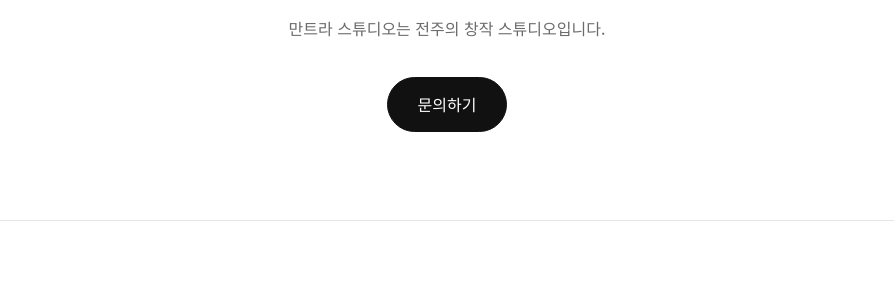
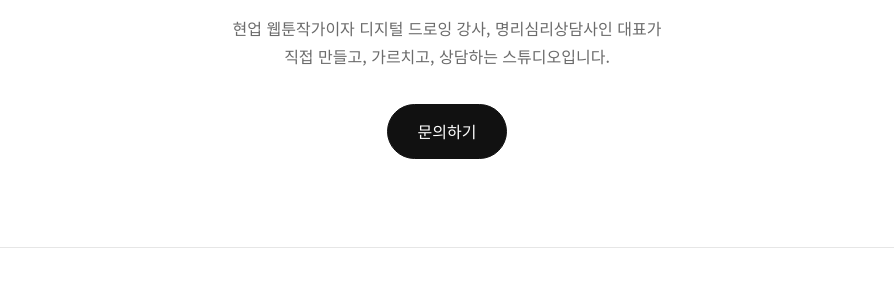
Before and after one commit to hollyppit/mantrahome1, a plain HTML site: page new-site/public/index.html in a window 1280 px wide. Shown: the part 394-684 px from the top of the page, without its empty margins (193-1087 px from the left). Drawn offline with Linux system fonts and the light colour scheme.

Commit message:
Update studio introduction
Co-Authored-By: Claude Sonnet 5.5 <noreply@anthropic.com>

```diff
--- a/new-site/public/index.html
+++ b/new-site/public/index.html
@@ -30,7 +30,7 @@
   .hero { text-align:center; padding:80px 0 88px; }
   .hero img { width:240px; max-width:70%; height:auto; margin-bottom:40px; }
   h1 { font-size:clamp(26px,4.6vw,40px); line-height:1.45; margin:0 0 18px; letter-spacing:-.02em; }
-  .hero p { color:var(--muted); margin:0 auto 34px; max-width:520px; }
+  .hero p { color:var(--muted); margin:0 auto 34px; max-width:640px; }
 
   section.block { border-top:1px solid var(--line); padding:72px 0; }
   h2 { font-size:22px; margin:0 0 32px; text-align:center; }
@@ -112,7 +112,7 @@
   <div class="wrap hero">
     <img src="logo.png" alt="만트라 스튜디오">
     <h1>웹툰, 교육, 플랫폼</h1>
-    <p>만트라 스튜디오는 전주의 창작 스튜디오입니다.</p>
+    <p>현업 웹툰작가이자 디지털 드로잉 강사, 명리심리상담사인 대표가<br>직접 만들고, 가르치고, 상담하는 스튜디오입니다.</p>
     <button type="button" class="btn" data-open>문의하기</button>
   </div>
 
```
